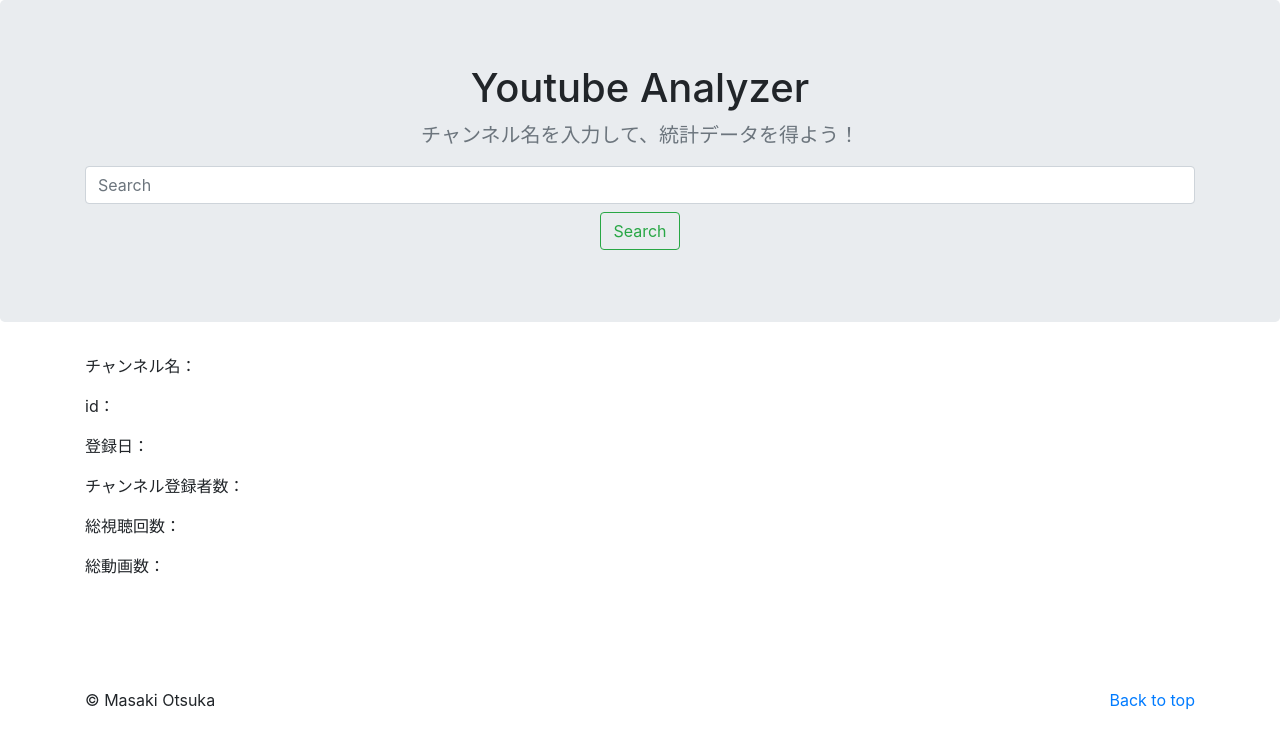
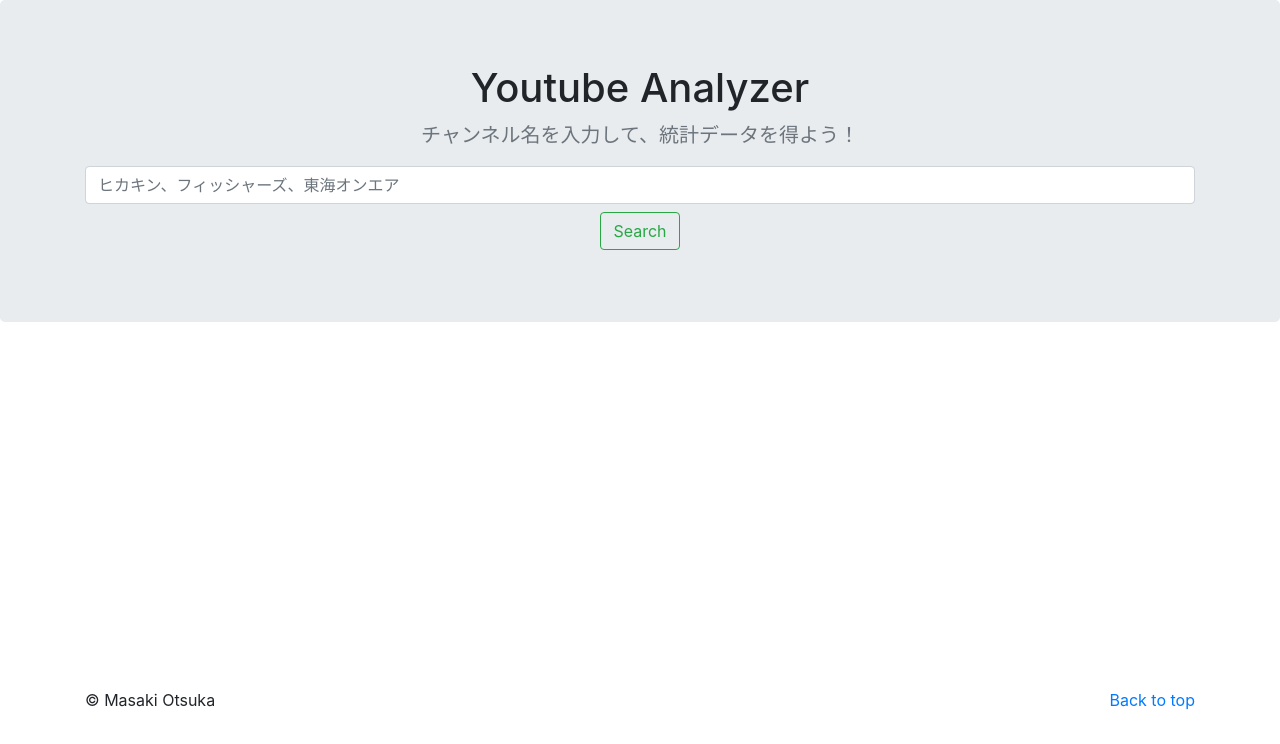
Before and after one commit to motsuka1/youtube_analyzer, a Django app: page / in a window 1280 px wide. Shown: the part 56-800 px from the top of the page. Run offline with Django 3.2, Linux system fonts and the light colour scheme.

Commit message:
handle multiple channels inputs

```diff
--- a/statsgetter/templates/statsgetter/home.html
+++ b/statsgetter/templates/statsgetter/home.html
@@ -6,7 +6,7 @@
     <p class="lead text-muted">チャンネル名を入力して、統計データを得よう！</p>
     <form class="mt-2 mt-md-0 text-center" method="POST">
       {% csrf_token %}
-      <input class="form-control mr-sm-2" type="text" name="search" placeholder="Search" aria-label="Search">
+      <input class="form-control mr-sm-2" type="text" name="search" placeholder="ヒカキン、フィッシャーズ、東海オンエア" aria-label="Search">
       <button class="btn btn-outline-success my-2" type="submit">Search</button>
     </form>
   </div>
@@ -14,12 +14,18 @@
 
 <main role="main" class="flex-shrink-0">
   <div class="container">
-    <p>チャンネル名：{{ channel_stats.title }}</p>
-    <p>id：{{ channel_stats.id }}</p>
-    <p>登録日：{{ channel_stats.registered_date }}</p>
-    <p>チャンネル登録者数：{{ channel_stats.subscriberCount }}</p>
-    <p>総視聴回数：{{ channel_stats.viewCount }}</p>
-    <p>総動画数：{{ channel_stats.videoCount }}</p>
+    <div class="row">
+      {% for channel_stats in channels_stats %}
+      <div class="col-lg-4 box-element">
+        <p>チャンネル名：{{ channel_stats.title }}</p>
+        <!-- <p>id：{{ channel_stats.id }}</p> -->
+        <p>チャンネル登録日：{{ channel_stats.registered_date }}</p>
+        <p>チャンネル登録者数：{{ channel_stats.subscriberCount }}</p>
+        <p>総視聴回数：{{ channel_stats.viewCount }}</p>
+        <p>総動画数：{{ channel_stats.videoCount }}</p>
+      </div>
+      {% endfor %}
+    </div>
   </div>
 </main>
 {% endblock content %}
--- a/statsgetter/views.py
+++ b/statsgetter/views.py
@@ -5,27 +5,32 @@
 
 # Create your views here.
 def home(request):
-    channel_stats = {}
+    channels_stats = []
     if request.method == "POST":
-        channel_title = request.POST['search']
+        # make a list of channel titles
+        channel_titles_str = request.POST['search']
+        channel_titles = channel_titles_str.split('、')
+
         # when users first visit the website
         # this prevents the users to wait when they first visit the website
-        if not channel_title:
+        if not channel_titles:
             pass
         # when users search
         else:
-            yt = YoutubeBundle(channel_title)
-            results = yt.get_stats_bundle()
-            for result in results:
-                registered_date = datetime.datetime.strptime(result["snippet"]["publishedAt"], "%Y-%m-%dT%H:%M:%SZ")
-                registered_date = registered_date.strftime("%Y/%m/%d")
-                channel_stats = {
-                    'title' : result["snippet"]["title"],
-                    'id' : result["id"],
-                    'registered_date' : registered_date,
-                    'subscriberCount' : result["statistics"]["subscriberCount"],
-                    'viewCount' : result["statistics"]["viewCount"],
-                    'videoCount' : result["statistics"]["videoCount"],
-                }
-    context = {'channel_stats': channel_stats}
+            for channel_title in channel_titles:
+                yt = YoutubeBundle(channel_title)
+                results = yt.get_stats_bundle()
+                for result in results:
+                    registered_date = datetime.datetime.strptime(result["snippet"]["publishedAt"], "%Y-%m-%dT%H:%M:%SZ")
+                    registered_date = registered_date.strftime("%Y/%m/%d")
+                    channel_stats = {
+                        'title' : result["snippet"]["title"],
+                        'id' : result["id"],
+                        'registered_date' : registered_date,
+                        'subscriberCount' : result["statistics"]["subscriberCount"],
+                        'viewCount' : result["statistics"]["viewCount"],
+                        'videoCount' : result["statistics"]["videoCount"],
+                    }
+                    channels_stats.append(channel_stats)
+    context = {'channels_stats': channels_stats}
     return render(request, 'statsgetter/home.html', context)
```
